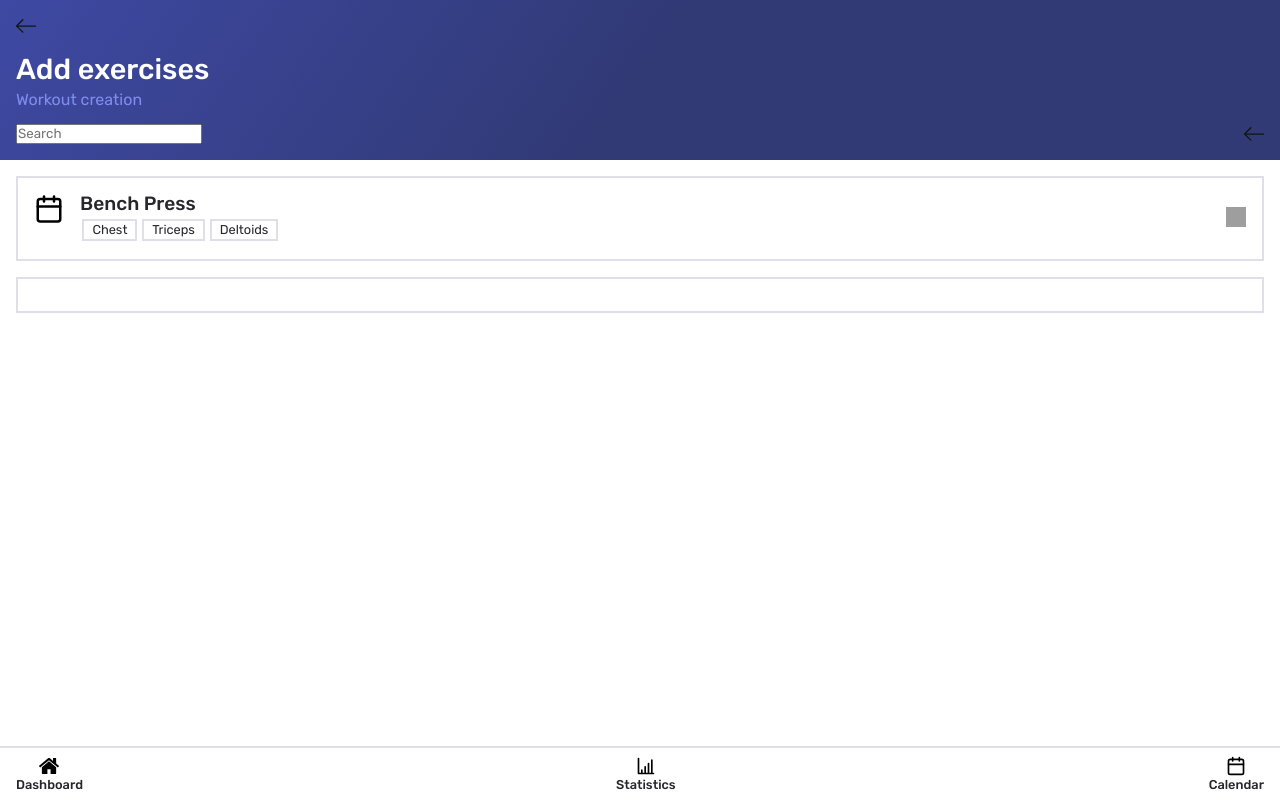
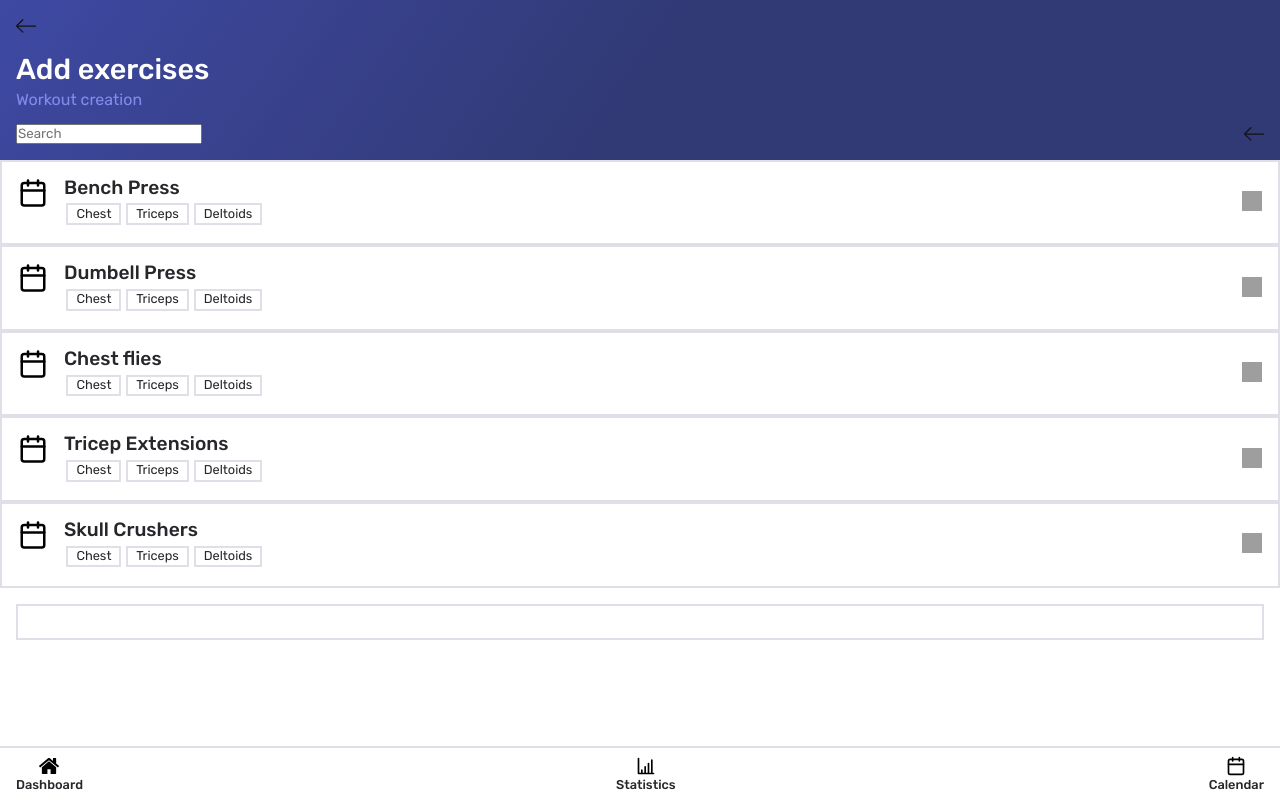
Before and after one commit to MichaelVanhoutte1/fit-avenue-frontend, a Next.js app: page /workout-creation in a window 1280 px wide. Built offline with nearby package versions, Linux system fonts and the light colour scheme; grey boxes are pictures that could not be loaded.

Commit message:
created the exercise library

```diff
--- a/components/exercise-library/index.tsx
+++ b/components/exercise-library/index.tsx
@@ -1,6 +1,4 @@
 import Exercise from "../exercise";
-import {  ValueText, ValueDiv, ExerciseDiv, ExerciseName } from "./styles";
-import Image from "next/image";
 
 interface Props {
 
@@ -12,6 +10,10 @@ const ExerciseLibrary = (props: Props) => {
     return (
         <>
                 <Exercise forLibrary name='Bench Press' src='/images/icons/calendar.svg' alt="exercise" />
+                <Exercise forLibrary name='Dumbell Press' src='/images/icons/calendar.svg' alt="exercise" />
+                <Exercise forLibrary name='Chest flies' src='/images/icons/calendar.svg' alt="exercise" />
+                <Exercise forLibrary name='Tricep Extensions' src='/images/icons/calendar.svg' alt="exercise" />
+                <Exercise forLibrary name='Skull Crushers' src='/images/icons/calendar.svg' alt="exercise" />
         </>
     );
 };
--- a/components/exercise/index.tsx
+++ b/components/exercise/index.tsx
@@ -8,6 +8,7 @@ import {
     ImageDiv,
 } from "./styles";
 import Image from "next/image";
+import cs from 'classnames'
 
 interface Props {
     name: string;
@@ -22,7 +23,7 @@ const Exercise = (props: Props) => {
     return (
         <>
             {forLibrary ? (
-                <ExerciseDiv>
+                <ExerciseDiv className={cs({libraryExercise: forLibrary})}>
                     <Image src={src} alt={alt} width="30" height="30" />
                     <ValueDiv>
                         <ExerciseName>{name}</ExerciseName>
--- a/components/exercise/styles.ts
+++ b/components/exercise/styles.ts
@@ -8,6 +8,9 @@ export const ExerciseDiv = styled.div`
     background-color: ${colors.whiteText};
     padding: 1rem;
     margin: 1rem 1rem 0 1rem;
+    &.libraryExercise{
+        margin: 0;
+    }
 `;
 
 export const ValueDiv = styled.div`
--- a/styles/pages/workout-creation.ts
+++ b/styles/pages/workout-creation.ts
@@ -27,7 +27,7 @@ export const ActionDiv = styled.div`
 `;
 
 export const SelectDiv = styled.div`
-    margin: 1rem 0 ;
+
 `;
 
 export const SubTitle = styled.p`
```
Also changed, not shown: components/exercise-library/styles.ts (+0 -23 lines).
